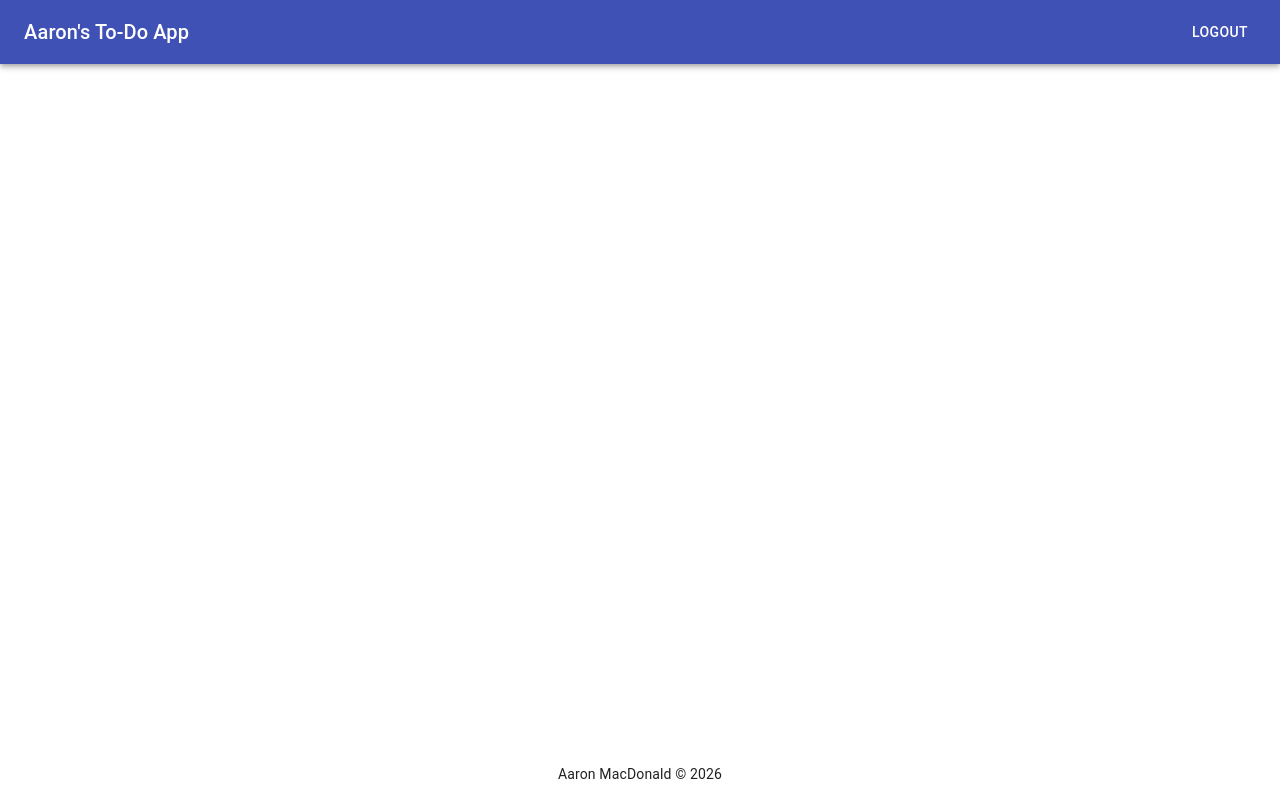
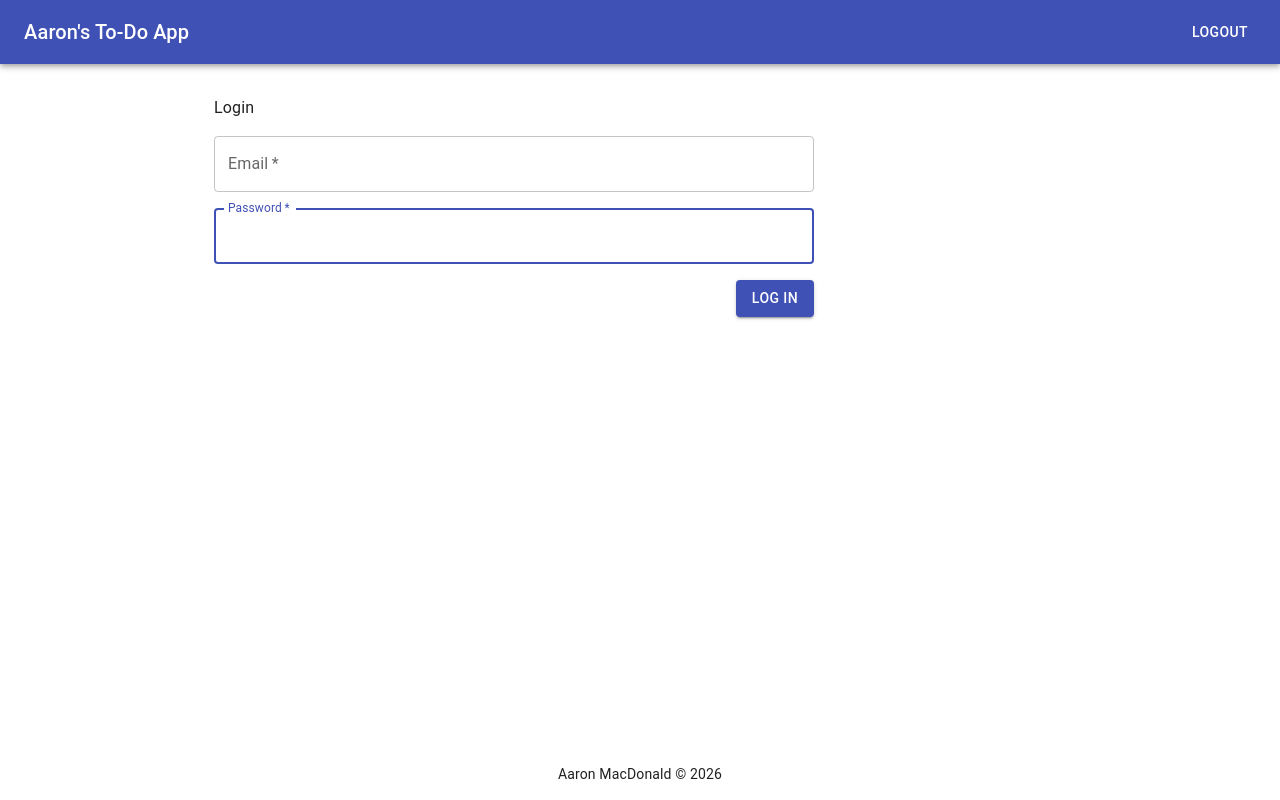
Before and after one commit to AaronWizard/Aarons-To-Do-App, a React (Vite) app in the folder AaronsToDoApp.FrontEnd/: page /login in a window 1280 px wide. Built offline with nearby package versions, Linux system fonts and the light colour scheme.

Commit message:
Login component in app

```diff
--- a/AaronsToDoApp.FrontEnd/src/App.tsx
+++ b/AaronsToDoApp.FrontEnd/src/App.tsx
@@ -5,6 +5,7 @@
 import Footer from './components/Footer';
 import TasksMain from './components/tasks/TasksMain';
 import { Container } from '@mui/material';
+import Login from './components/users/Login';
 
 export default function App() {
   return (
@@ -15,6 +16,7 @@
           <BrowserRouter>
             <Routes>
               <Route path="/" element={<TasksMain />} />
+              <Route path="/login" element={<Login nextURL='' />} />
             </Routes>
           </BrowserRouter>
         </Container>
```
